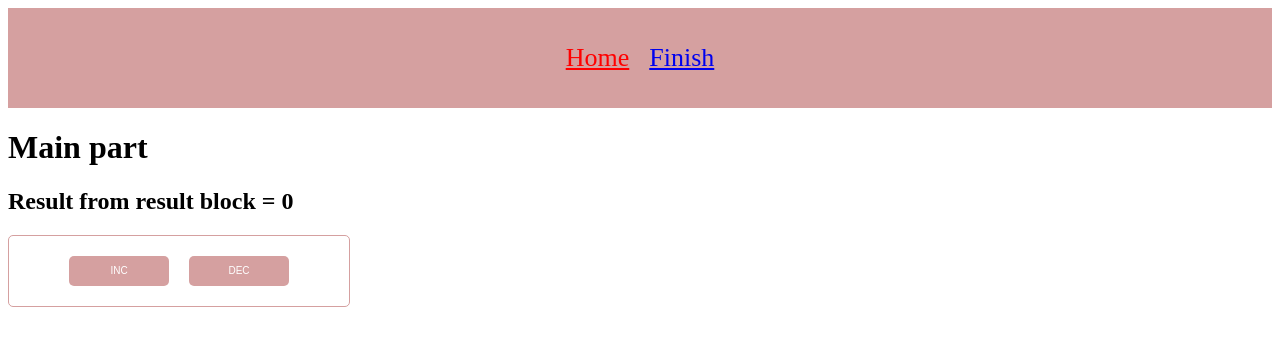
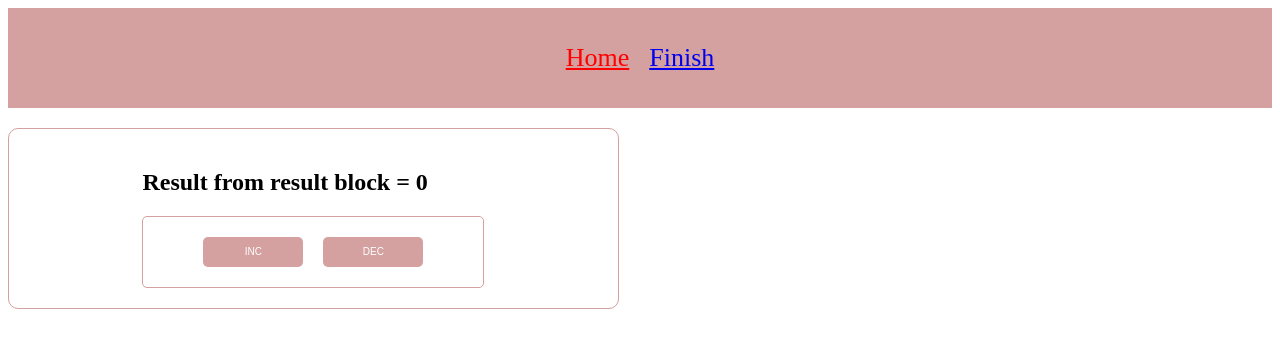
Before and after one commit to DenSznk/react-practice, a React (Create React App) app in the folder practice/: page / in a window 1280 px wide. Shown: the top 348 px of the page. Built offline with nearby package versions, Linux system fonts and the light colour scheme.

Commit message:
fixed css

```diff
--- a/practice/src/App.css
+++ b/practice/src/App.css
@@ -24,9 +24,22 @@
   color: white;
 }
 
-.App-body{
-  width: 1200px;
-  height: 50vh;
+.counter-body{
+  border: 1px solid;
+  display: flex;
+  flex-direction: column;
+  border-radius: 10px;
+  border-color: #d5a0a0;
+  padding: 20px;
+  width: 45%;
+  justify-content: center;
+  align-items: center;
+  margin-top: 20px;
+}
+
+.content-block {
+  display: flex;
+  gap: 20px;
 }
 
 .App-link {
@@ -69,3 +82,16 @@
   background-color: #d5a0a0;
   color: white;
 }
+
+.post-block {
+  border: 1px solid;
+  display: flex;
+  flex-direction: column;
+  border-radius: 10px;
+  border-color: #d5a0a0;
+  padding: 20px;
+  width: 45%;
+  justify-content: center;
+  align-items: center;
+  margin-top: 20px;
+}
--- a/practice/src/App.js
+++ b/practice/src/App.js
@@ -23,12 +23,14 @@ function App() {
         </NavLink>
       </header>
 
-      <div className="App-body">
-        <h1>Main part</h1>
+      <div className="content-block">
+      <div className="counter-body">
         <Routes>
           <Route path={"/"} element={<ResultBlock />} />
           <Route path={"/finish"} element={<Finish />} />
         </Routes>
+      </div>
+
       </div>
     </>
   );
```
Also changed, not shown: practice/src/components/Posts.js (added, +13 -0 lines), practice/src/components/ResultBlock.js (line endings or trailing spaces).
